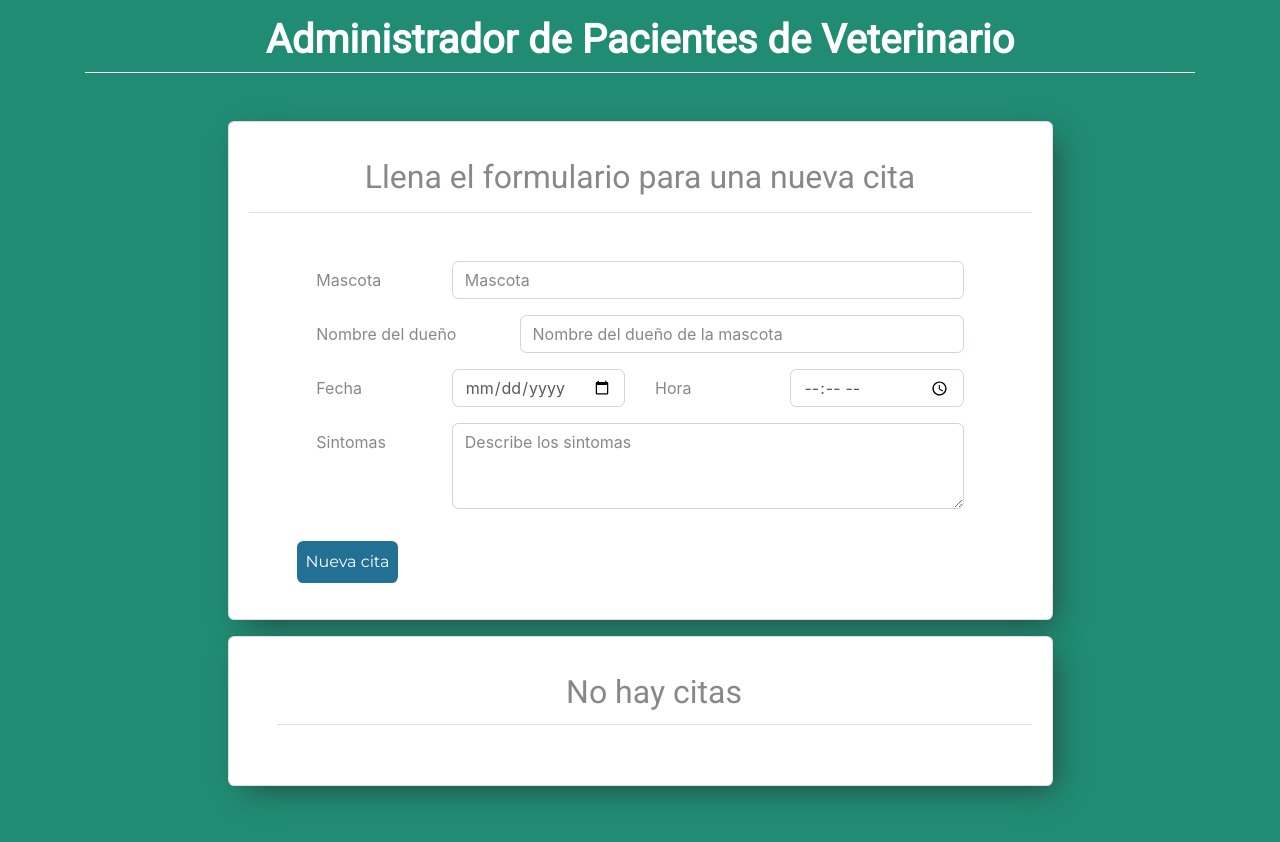
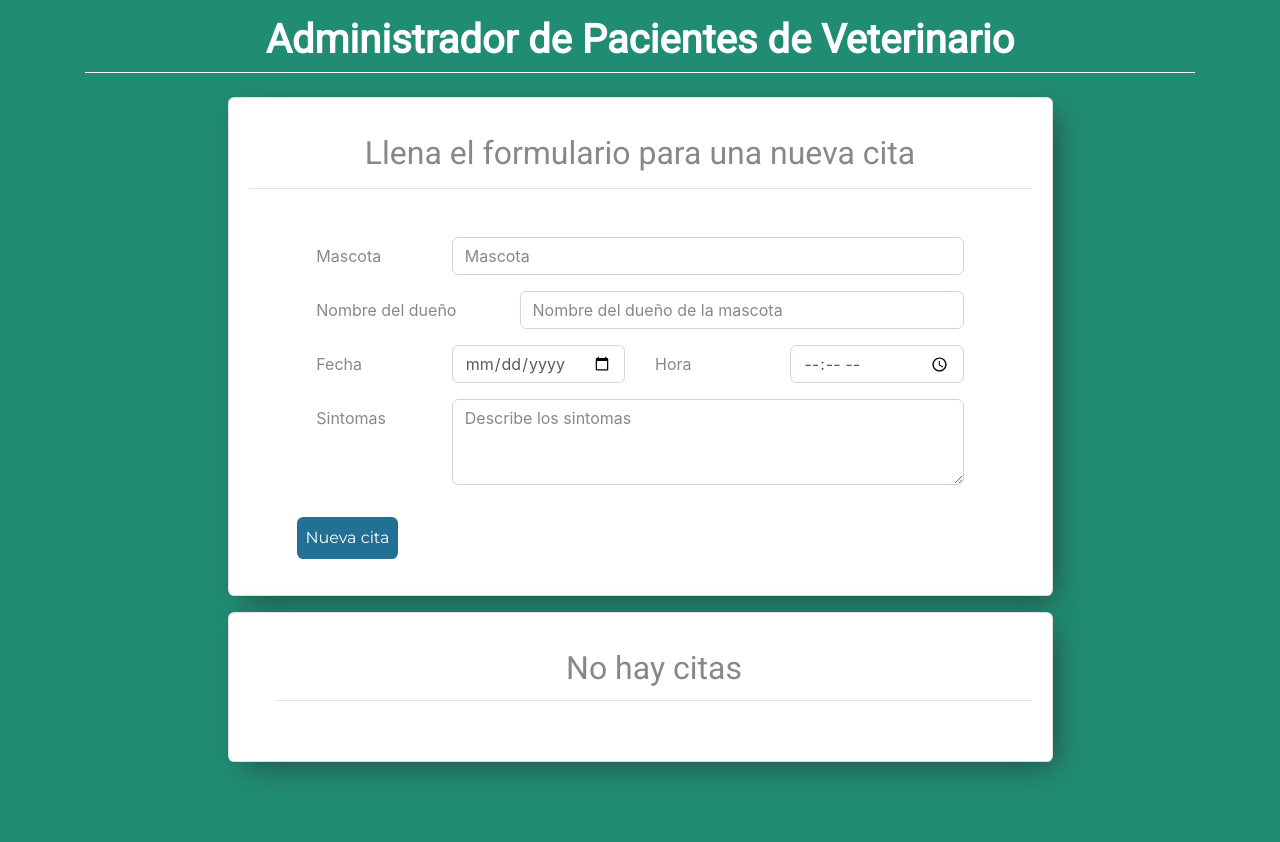
Before and after one commit to CesarRivasP/vet-admin, a React (Create React App) app: page / in a window 1280 px wide. Shown: the top 842 px of the page. Built offline with nearby package versions, Linux system fonts and the light colour scheme.

Commit message:
changes in padding

```diff
--- a/src/components/new-appoitment.js
+++ b/src/components/new-appoitment.js
@@ -59,9 +59,9 @@ class NewAppoitment extends Component {
     const { error } = this.state;
 
     return (
-      <div className="card mt-5 py-3 card-style">
-        <div className="card-body">
-          <h2 className="card-title text-center mb-3 title-form">
+      <div className="card mt-4 py-3 card-style">
+        <div className="card-body mb-0">
+          <h2 className="card-title text-center mt-0 mb-3 title-form">
             Llena el formulario para una nueva cita
           </h2>
           <Divider />
```
